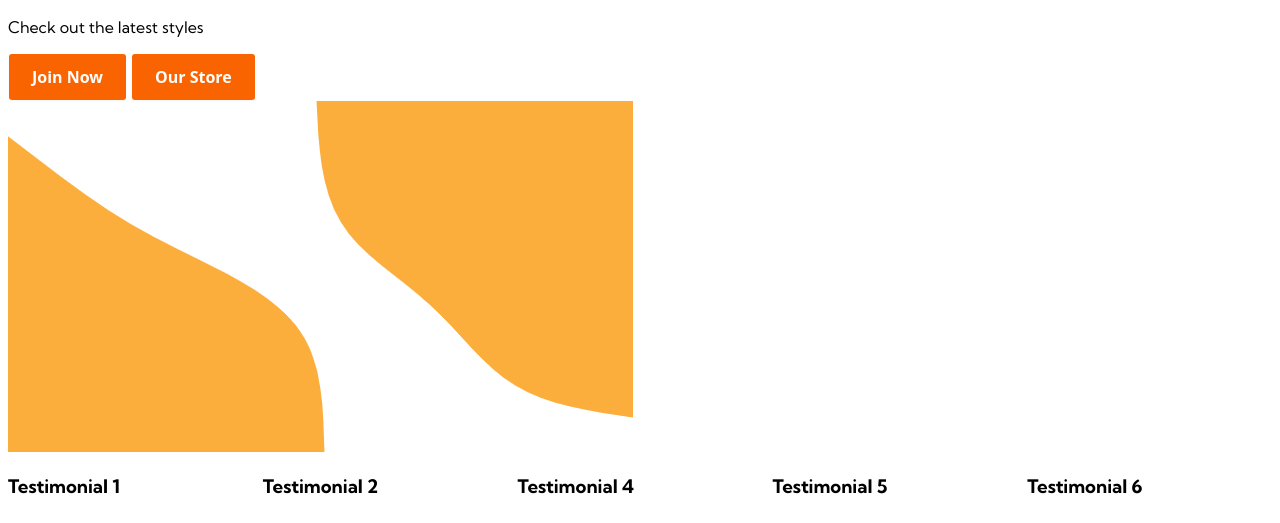
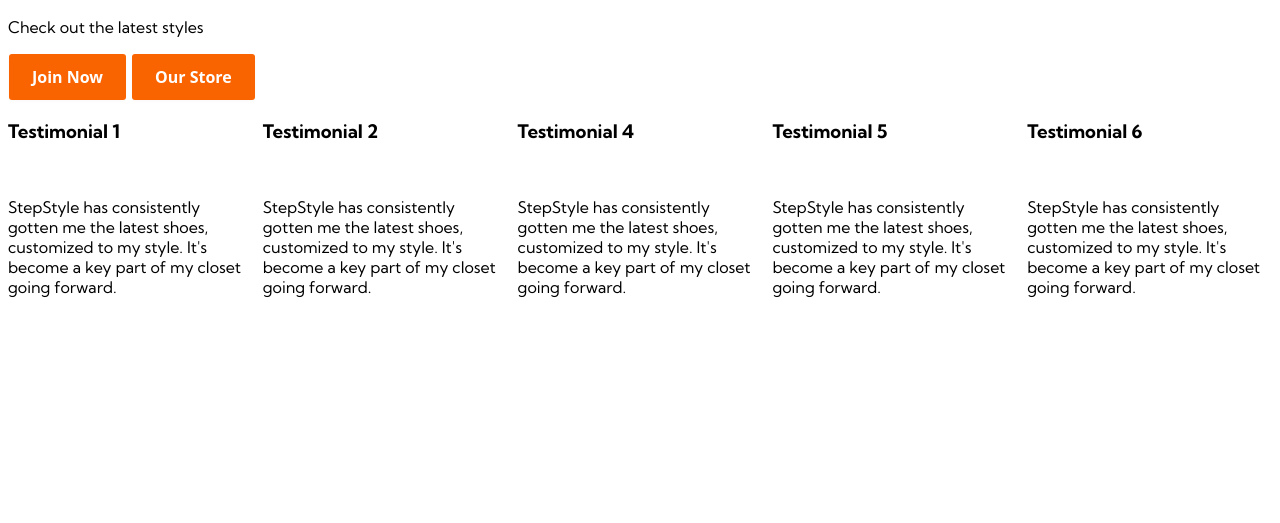
Before and after one commit to ebukaohiomoba/ecommerce-app, a website: page public/pages/index.html in a window 1280 px wide. Shown: the part 277-800 px from the top of the page. Drawn offline with Linux system fonts and the light colour scheme.

Commit message:
Package.json update

```diff
--- a/public/pages/index.html
+++ b/public/pages/index.html
@@ -33,7 +33,6 @@
     </div>
 
     <div class="img-area">
-        <img src="../images/blob-scene-haikei.png" alt="Some Image">
     </div>
     <div id="testimonial">
         <div><h3>Testimonial 1</h3><br>
```
Also changed, not shown: package.json (+7 -0 lines).
